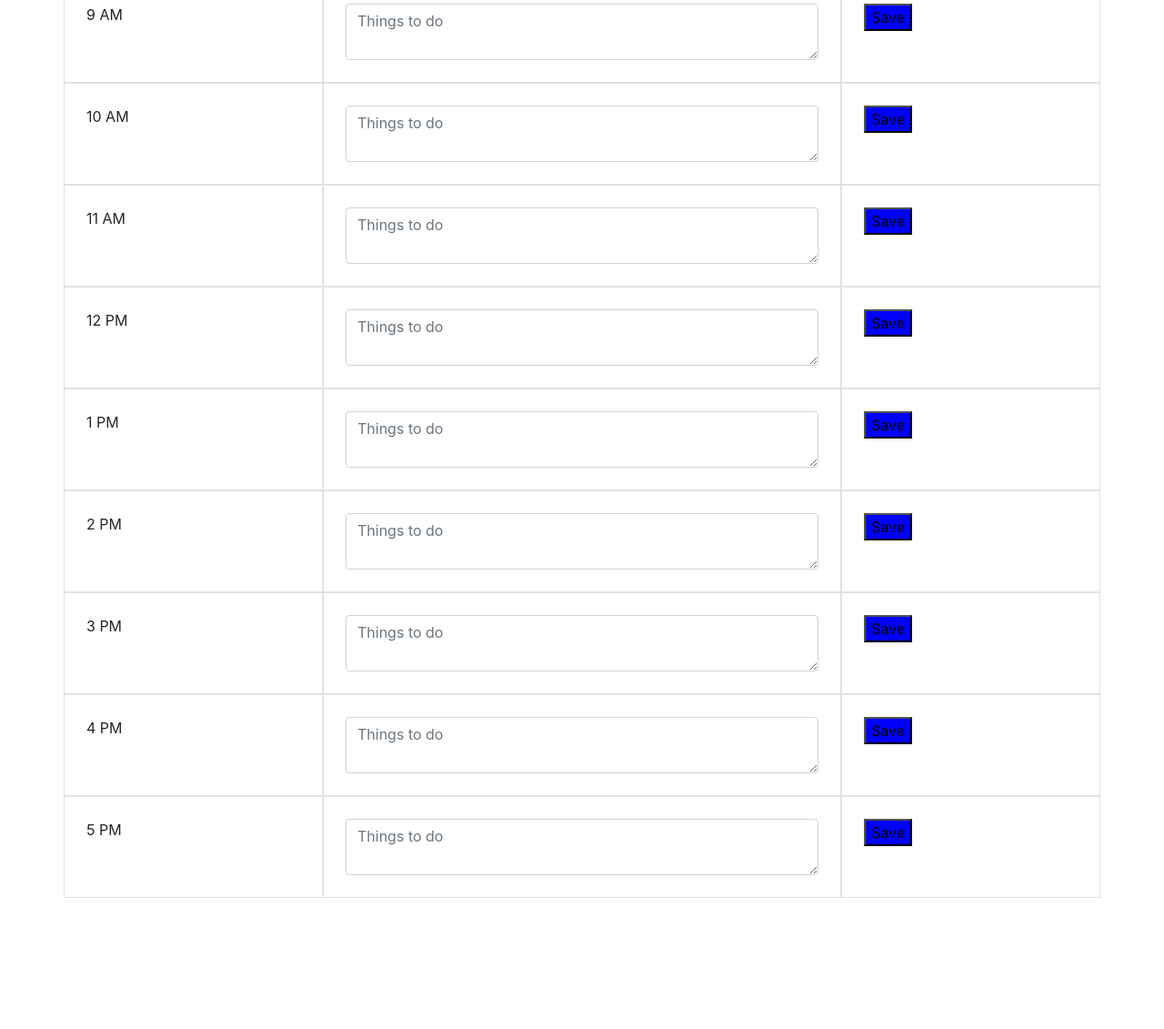
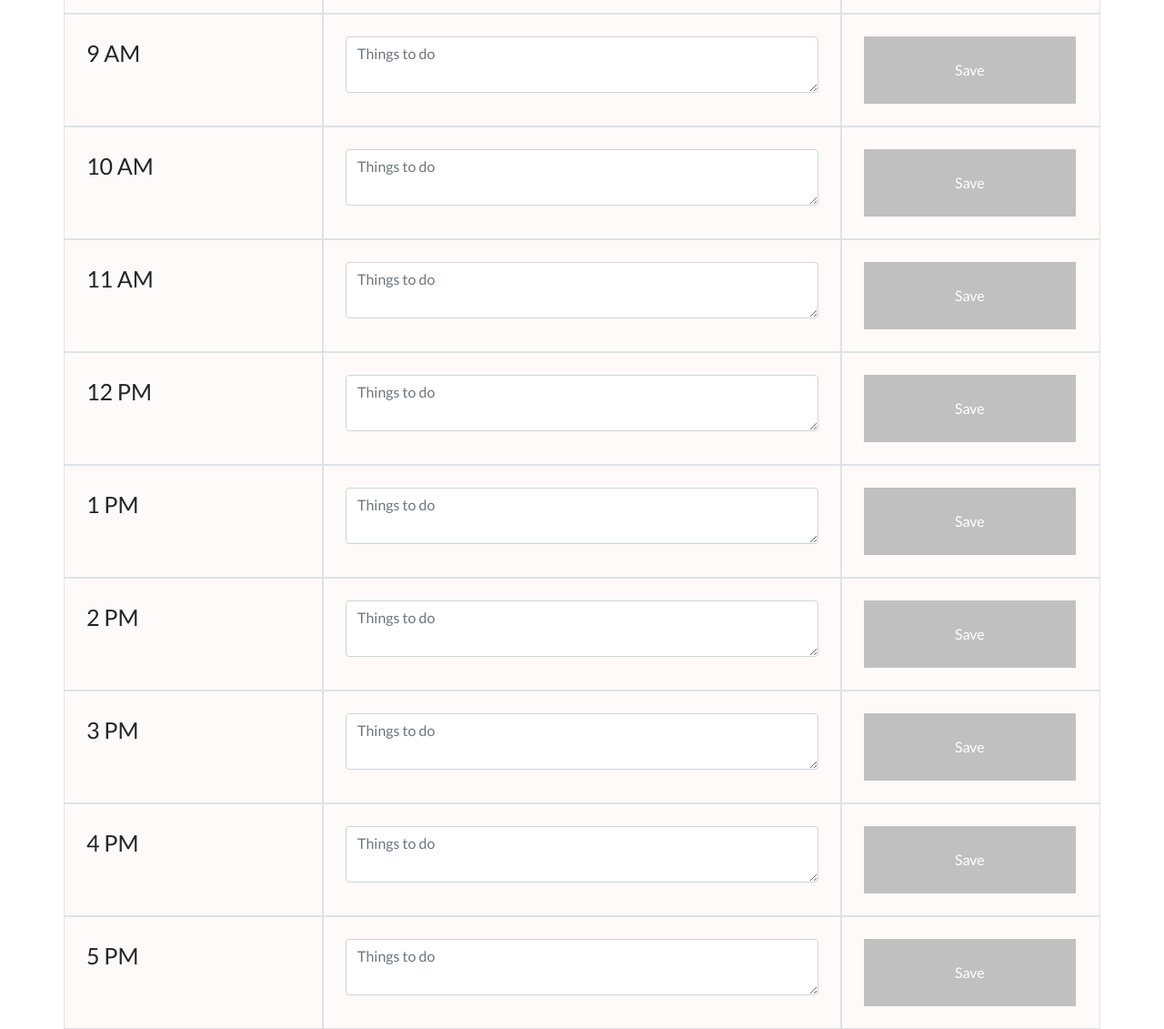
Before and after one commit to KatieMcbride/work-day-scheduler, a plain HTML site: page index.html in a window 1280 px wide. Shown: the part 660-1791 px from the top of the page at 91% size. Before the commit the page ends 1647 px from the top, so only its background shows below. Drawn offline with nearby package versions, Linux system fonts and the light colour scheme.

Commit message:
CSS updates

```diff
--- a/index.html
+++ b/index.html
@@ -8,6 +8,7 @@
     <script src="https://cdnjs.cloudflare.com/ajax/libs/jquery/3.2.1/jquery.min.js"></script>
     <link rel="stylesheet" href="./style.css">
     <link rel="stylesheet" href="https://stackpath.bootstrapcdn.com/bootstrap/4.3.1/css/bootstrap.min.css" integrity="sha384-ggOyR0iXCbMQv3Xipma34MD+dH/1fQ784/j6cY/iJTQUOhcWr7x9JvoRxT2MZw1T" crossorigin="anonymous">
+    <link href="https://fonts.googleapis.com/css?family=Lato&display=swap" rel="stylesheet">
 
 
 </head>
@@ -24,7 +25,7 @@
 
     <div class = "header-space"> </div>
 
-    <div class="container" id="calendar">
+    <div class="container font" id="calendar">
         <div class="row">
             <div class="col-sm-3">
                 <p>Times</p>
@@ -39,8 +40,8 @@
 
         <form >
             <div class="row" id="sixAM" >
-                <div class="col-sm-3 border p-4" >6 AM</div>
-                <div class="col-6 border p-4 info" id="rowInfo1">
+                <div class="col-sm-3 border p-4 times" >6 AM</div>
+                <div class="col-6 border p-4" id="rowInfo1">
                     <textarea type="text" class="form-control" placeholder="Things to do" id="saveInput1" ></textarea>
                 </div>
                 <div class="col-3 border p-4" id="6AM">
@@ -50,7 +51,7 @@
         </form>
         <form>
             <div class="row" id="sevenAM">
-                <div class="col-sm-3 border p-4">7 AM</div>
+                <div class="col-sm-3 border p-4 times">7 AM</div>
                 <div class="col-6 border p-4" id="rowInfo2">
                         <textarea type="text" class="form-control" placeholder="Things to do" id="saveInput2" ></textarea>
                 </div>
@@ -61,7 +62,7 @@
         </form>
        <form>
             <div class="row" id="eightAM">
-                <div class="col-sm-3 border p-4">8 AM</div>
+                <div class="col-sm-3 border p-4 times">8 AM</div>
                 <div class="col-6 border p-4" id="rowInfo3">
                     <textarea type="text" class="form-control" placeholder="Things to do" id="saveInput3"></textarea>
                 </div>
@@ -72,7 +73,7 @@
         </form>
        <form>
             <div class="row" id="nineAM">
-                <div class="col-sm-3 border p-4">9 AM</div>
+                <div class="col-sm-3 border p-4 times">9 AM</div>
                 <div class="col-6 border p-4" id="rowInfo4">
                     <textarea type="text" class="form-control" placeholder="Things to do" id="saveInput4"></textarea>
                 </div>
@@ -83,89 +84,89 @@
         </form>
        <form>
             <div class="row" id="tenAM">
-                <div class="col-sm-3 border p-4">10 AM</div>
+                <div class="col-sm-3 border p-4 times">10 AM</div>
                 <div class="col-6 border p-4" id="rowInfo5">
                     <textarea type="text" class="form-control" placeholder="Things to do" id="saveInput5"></textarea>
                 </div>
                 <div class="col-3 border p-4" id="10AM">
-                    <input type="button"   id="10A" value="Save" data-attribute = "saveInput5">
+                    <input type="button"  class ="save" id="10A" value="Save" data-attribute = "saveInput5">
                 </div>
              </div>
         </form>
        <form>
             <div class="row" id="elevenAM">
-                <div class="col-sm-3 border p-4">11 AM</div>
+                <div class="col-sm-3 border p-4 times">11 AM</div>
                 <div class="col-6 border p-4" id="rowInfo6">
                     <textarea type="text" class="form-control" placeholder="Things to do" id="saveInput6"></textarea>
                 </div>
                 <div class="col-3 border p-4" id="11AM">
-                    <input type="button"  id="11A" value="Save" data-attribute = "saveInput6">
+                    <input type="button" class ="save" id="11A" value="Save" data-attribute = "saveInput6">
                 </div>
              </div>
         </form>
         <form>
             <div class="row" id="twelvePM">
-                <div class="col-sm-3 border p-4">12 PM</div>
+                <div class="col-sm-3 border p-4 times">12 PM</div>
                 <div class="col-6 border p-4" id="rowInfo7">
                     <textarea type="text" class="form-control" placeholder="Things to do" id="saveInput7"></textarea>
                 </div>
                 <div class="col-3 border p-4" id="12PM">
-                    <input type="button" id="12P"  value="Save" data-attribute = "saveInput7">
+                    <input type="button"  class ="save" id="12P"  value="Save" data-attribute = "saveInput7">
                 </div>
              </div>
         </form>
         <form>
             <div class="row" id="onePM">
-                <div class="col-sm-3 border p-4">1 PM</div>
+                <div class="col-sm-3 border p-4 times">1 PM</div>
                 <div class="col-6 border p-4" id="rowInfo8">
                     <textarea type="text" class="form-control" placeholder="Things to do" id="saveInput8"></textarea>
                 </div>
                 <div class="col-3 border p-4" id="1PM">
-                    <input type="button" id ="13P"  value="Save"data-attribute = "saveInput8">
+                    <input type="button" class ="save" id ="13P"  value="Save"data-attribute = "saveInput8">
                 </div>
              </div>
         </form>
         <form>
             <div class="row" id="twoPM">
-                <div class="col-sm-3 border p-4">2 PM</div>
+                <div class="col-sm-3 border p-4 times">2 PM</div>
                 <div class="col-6 border p-4" id="rowInfo9">
                     <textarea type="text" class="form-control" placeholder="Things to do" id="saveInput9"></textarea>
                 </div>
                 <div class="col-3 border p-4" id="2PM">
-                    <input type="button" id ="14P"  value="Save" data-attribute = "saveInput9">
+                    <input type="button" class ="save" id ="14P"  value="Save" data-attribute = "saveInput9">
                 </div>
              </div>
         </form>
         <form>
             <div class="row" id="threePM">
-                <div class="col-sm-3 border p-4">3 PM</div>
+                <div class="col-sm-3 border p-4 times">3 PM</div>
                 <div class="col-6 border p-4" id="rowInfo10">
                     <textarea type="text" class="form-control" placeholder="Things to do" id="saveInput10"></textarea>
                 </div>
                 <div class="col-3 border p-4" id="3PM">
-                    <input type="button" id ="15P"  value="Save" data-attribute = "saveInput10">
+                    <input type="button" class ="save" id ="15P"  value="Save" data-attribute = "saveInput10">
                 </div>
              </div>
         </form>
         <form>
             <div class="row" id="fourPM">
-                <div class="col-sm-3 border p-4">4 PM</div>
+                <div class="col-sm-3 border p-4 times">4 PM</div>
                 <div class="col-6 border p-4" id="rowInfo11">
                     <textarea type="text" class="form-control" placeholder="Things to do" id="saveInput11"></textarea>
                 </div>
                 <div class="col-3 border p-4" id="4PM">
-                    <input type="button" id ="16P"  value="Save" data-attribute = "saveInput11">
+                    <input type="button" class ="save" id ="16P"  value="Save" data-attribute = "saveInput11">
                 </div>
              </div>
         </form>
         <form>
             <div class="row" id="fivePM">
-                <div class="col-sm-3 border p-4">5 PM</div>
+                <div class="col-sm-3 border p-4 times">5 PM</div>
                 <div class="col-6 border p-4" id="rowInfo12">
                     <textarea type="text" class="form-control" placeholder="Things to do" id="saveInput12"></textarea>
                 </div>
                 <div class="col-3 border p-4" id="5PM">
-                    <input type="button" id ="17P"  value="Save" data-attribute = "saveInput12">
+                    <input type="button" class ="save" id ="17P"  value="Save" data-attribute = "saveInput12">
                 </div>
              </div>
         </form>
--- a/script.js
+++ b/script.js
@@ -1,18 +1,4 @@
 $(document).ready(function(){
-    // updateClock();
-
-    // function updateClock() {
-    // var currentdate = new Date();
-    // var datetime = "Today's Date: " + currentdate.getDate() + "/"
-    //             + (currentdate.getMonth()+1)  + "/"
-    //             + currentdate.getFullYear() + " @ "
-    //             + currentdate.getHours() + ":"
-    //             + currentdate.getMinutes() + ":"
-    //             + currentdate.getSeconds();
-    //     $('#txtDate').text(`${datetime}`);
-    //     console.log(currentdate.getHours());
-    // }
-    // setInterval(updateClock, 1000);
 
     function checkTime() {
         let currentDate = moment().format('MMM Do YYYY');
@@ -29,11 +15,11 @@ $(document).ready(function(){
             console.log('id tags', inputTime[i].id);
             console.log('idTime', idTime);
             if (currentHour > idTime) {
-              $(`#${inputTime[i].id}`).attr('style', 'background-color:blue');
+              $(`#${inputTime[i].id}`).attr('style', 'background-color:silver');
             } else if (currentHour < idTime) {
-              $(`#${inputTime[i].id}`).attr('style', 'background-color:red');
+              $(`#${inputTime[i].id}`).attr('style', 'background-color: coral');
             } else if (currentHour === idTime) {
-              $(`#${inputTime[i].id}`).attr('style', 'background-color:green');
+              $(`#${inputTime[i].id}`).attr('style', 'background-color: RosyBrown');
             }
           };
         };
--- a/style.css
+++ b/style.css
@@ -1,5 +1,5 @@
 .header{
-    background-color: whitesmoke;
+    background-color:  snow;
     padding: 20px;
 
 }
@@ -23,12 +23,14 @@
         grid-gap: 10px;
         background-color: #2196F3;
         padding: 10px;
+        font-family: 'Lato', sans-serif;
 
 }
 
 .date{
     text-align: center;
     font-size: 25px;
+    font-family: 'Lato', sans-serif;
 }
 
 /* .calendar-container{
@@ -45,29 +47,29 @@
 } */
 
 .times{
-    grid-area: times;
-    display: grid;
-    font-size: 14px;
-    border: 2px black;
+    font-size: 25px;
+    font-family: 'Lato', sans-serif;
+
 }
 
 .row{
-    background-color: white;
+    background-color: snow;
 }
 
 .info{
-    background-color: whitesmoke;
+    background-color: white;
+}
+.save{
+    border: none;
+    color: white;
+    padding: 25px 100px;
+    text-align: center;
+    text-decoration: none;
+    display: inline-block;
+    font-size: 16px;
+    font-family: 'Lato', sans-serif;
 }
 
-.past{
-    background-color: black
+.font{
+    font-family: 'Lato', sans-serif;
 }
-
-.current{
-    background-color: red;
-}
-
-.future{
-    background-color: whitesmoke;
-
-}
```
